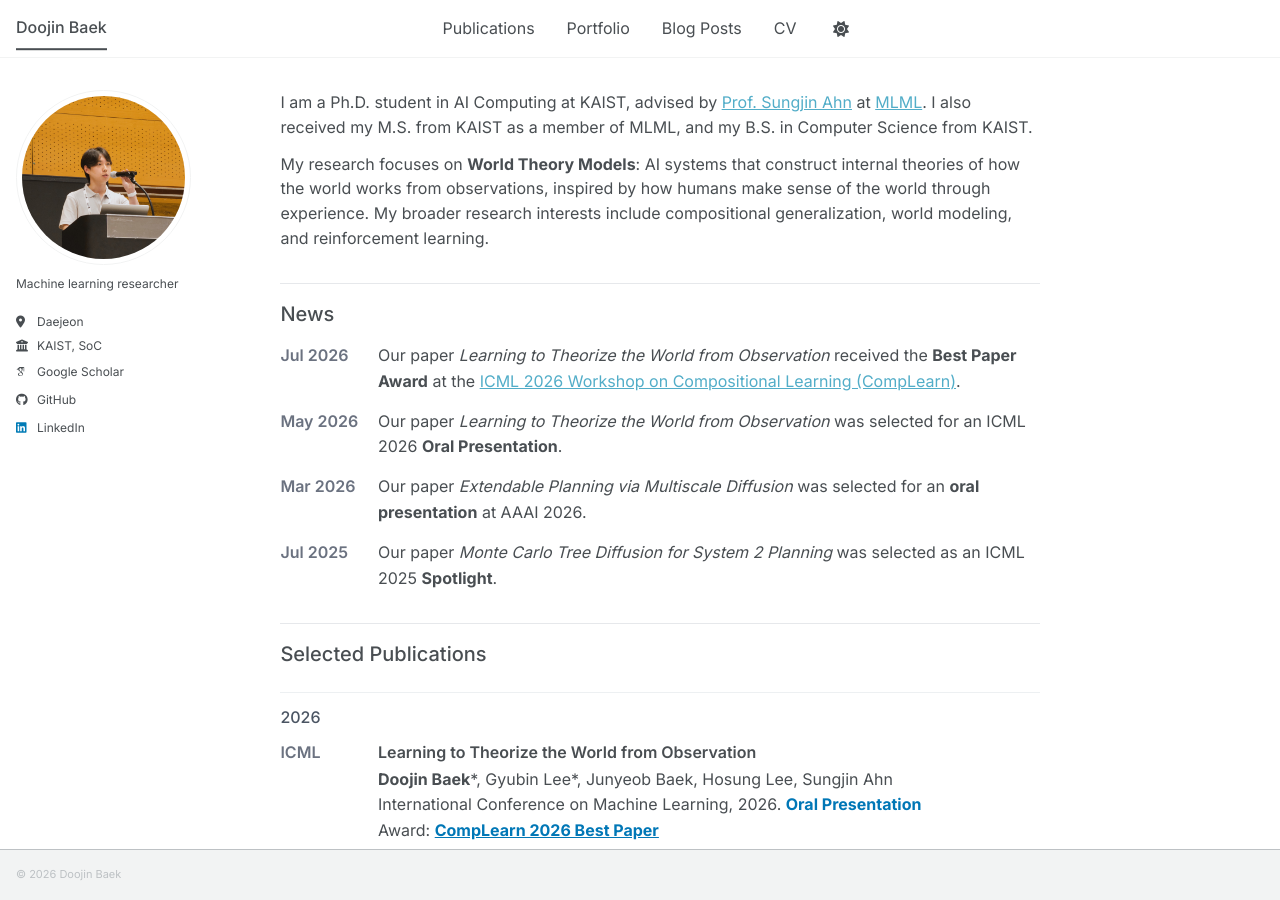
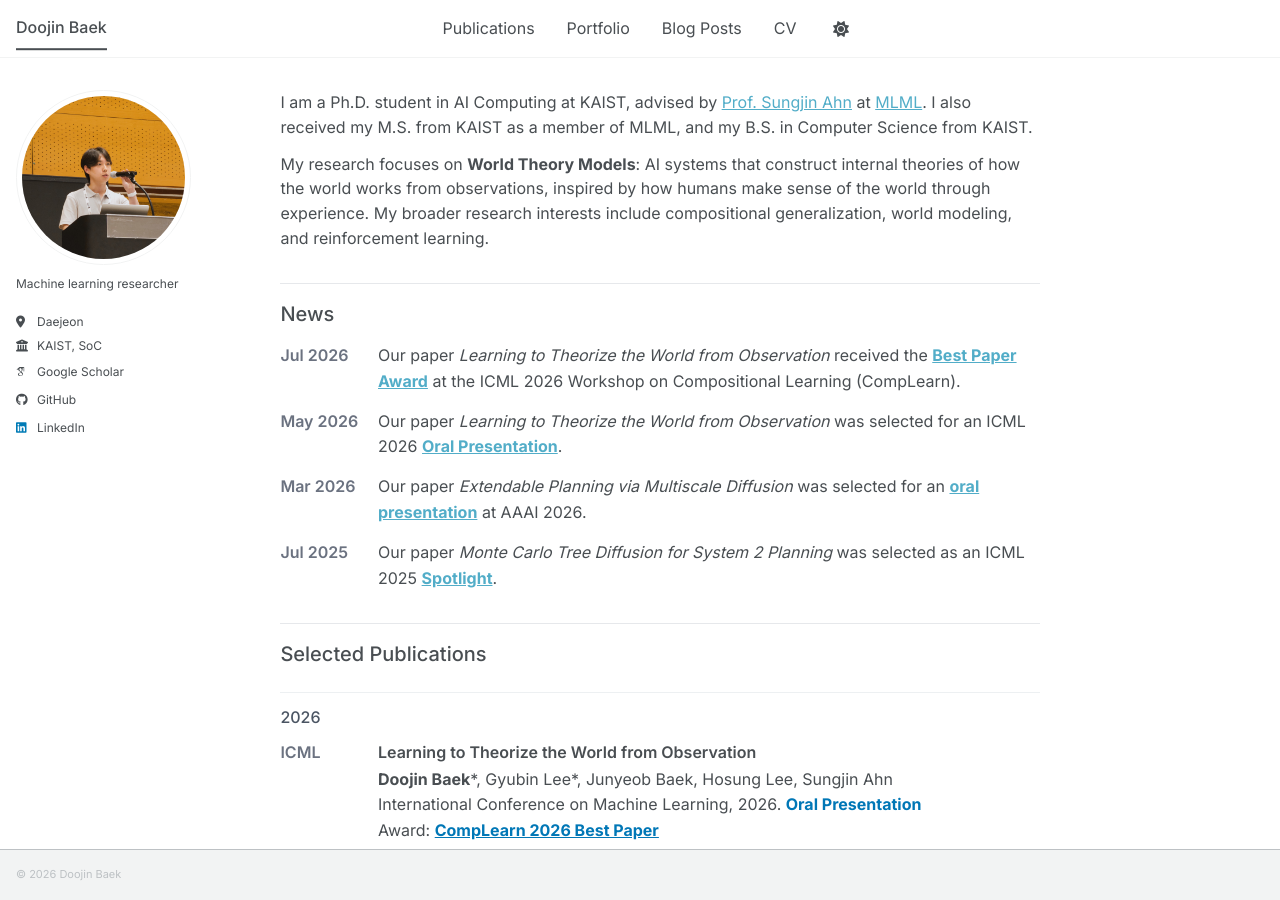
Before and after one commit to DoojinBaek/DoojinBaek.github.io, a Jekyll site: the page built from _pages/about.md, in a window 1280 px wide and 900 px high. Built offline with Jekyll 4.4.1, drawn with Linux system fonts in a browser that asks for light colours; some web fonts are replaced; a script bundle is joined from its source files by our own code; library files that are not in the unit come from our copies; some of the changed lines change nothing that is shown.

Commit message:
achievements

```diff
--- a/_pages/about.md
+++ b/_pages/about.md
@@ -120,19 +120,19 @@ redirect_from:
     <ul class="news-list">
       <li class="news-row">
         <div class="news-date">Jul 2026</div>
-        <div>Our paper <em>Learning to Theorize the World from Observation</em> received the <strong>Best Paper Award</strong> at the <a href="https://compositional-learning.github.io/">ICML 2026 Workshop on Compositional Learning (CompLearn)</a>.</div>
+        <div>Our paper <em>Learning to Theorize the World from Observation</em> received the <a href="https://compositional-learning.github.io/"><strong>Best Paper Award</strong></a> at the ICML 2026 Workshop on Compositional Learning (CompLearn).</div>
       </li>
       <li class="news-row">
         <div class="news-date">May 2026</div>
-        <div>Our paper <em>Learning to Theorize the World from Observation</em> was selected for an ICML 2026 <strong>Oral Presentation</strong>.</div>
+        <div>Our paper <em>Learning to Theorize the World from Observation</em> was selected for an ICML 2026 <a href="https://icml.cc/virtual/2026/oral/71176"><strong>Oral Presentation</strong></a>.</div>
       </li>
       <li class="news-row">
         <div class="news-date">Mar 2026</div>
-        <div>Our paper <em>Extendable Planning via Multiscale Diffusion</em> was selected for an <strong>oral presentation</strong> at AAAI 2026.</div>
+        <div>Our paper <em>Extendable Planning via Multiscale Diffusion</em> was selected for an <a href="https://underline.io/events/501/sessions/21477/lecture/142875-extendable-planning-via-multiscale-diffusion"><strong>oral presentation</strong></a> at AAAI 2026.</div>
       </li>
       <li class="news-row">
         <div class="news-date">Jul 2025</div>
-        <div>Our paper <em>Monte Carlo Tree Diffusion for System 2 Planning</em> was selected as an ICML 2025 <strong>Spotlight</strong>.</div>
+        <div>Our paper <em>Monte Carlo Tree Diffusion for System 2 Planning</em> was selected as an ICML 2025 <a href="https://icml.cc/virtual/2025/poster/44944"><strong>Spotlight</strong></a>.</div>
       </li>
     </ul>
   </section>
```
